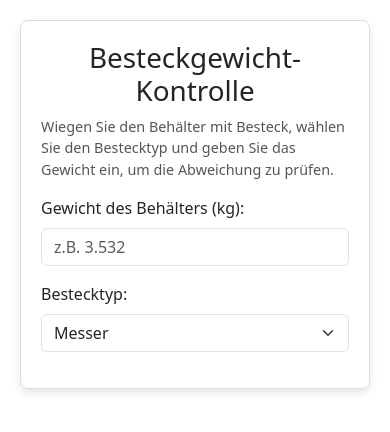
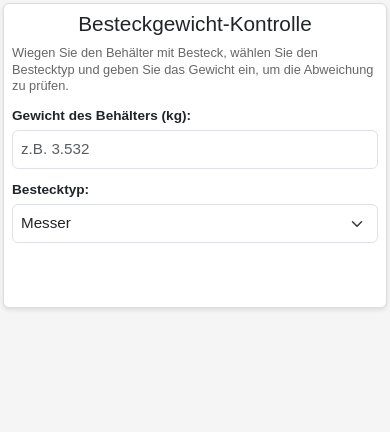
Before and after one commit to Redfighter181/besteckgewicht, a plain HTML site: page index.html in a window 390 px wide. Drawn offline with nearby package versions, Linux system fonts and the light colour scheme.

Commit message:
Update index.html
Grösse angepasst damit man das Resultat immer auf dem Bildschirm sieht.

```diff
--- a/index.html
+++ b/index.html
@@ -7,28 +7,116 @@
     <link href="https://cdn.jsdelivr.net/npm/bootstrap@5.3.0/dist/css/bootstrap.min.css" rel="stylesheet">
     <style>
         body {
-            margin: 20px;
+            margin: 0;
+            padding: 5px;
+            background: #f5f5f5;
+            font-family: Arial, sans-serif;
         }
         .container {
-            max-width: 600px;
-            margin: auto;
-            padding: 20px;
+            width: 100%;
+            max-width: 500px;
+            margin: 0 auto;
+            padding: 8px;
             border: 1px solid #ddd;
-            border-radius: 8px;
-            box-shadow: 0 4px 8px rgba(0, 0, 0, 0.1);
+            border-radius: 6px;
+            box-shadow: 0 2px 4px rgba(0, 0, 0, 0.1);
+            background: white;
         }
         .result {
-            margin-top: 20px;
-            font-size: 1.5rem;
+            margin-top: 10px;
+            font-size: 1.2rem;
             font-weight: bold;
             visibility: hidden;
             opacity: 0;
-            transition: opacity 0.5s ease, visibility 0.5s ease;
+            transition: opacity 0.3s ease, visibility 0.3s ease;
+            min-height: 50px;
+            display: flex;
+            align-items: center;
+            justify-content: center;
+            border-radius: 4px;
+            background: #f8f9fa;
         }
         .instructions {
-            font-size: 0.9rem;
-            color: #555;
-            margin-bottom: 15px;
+            font-size: 0.95rem;
+            color: #666;
+            margin-bottom: 10px;
+            line-height: 1.3;
+        }
+        h1 {
+            font-size: 1.6rem;
+            margin: 0 0 10px 0;
+            text-align: center;
+        }
+        .form-label {
+            font-size: 1rem;
+            margin-bottom: 4px;
+            font-weight: bold;
+        }
+        .form-control, .form-select {
+            font-size: 1.1rem;
+            padding: 8px 10px;
+            height: auto;
+        }
+        .mb-3 {
+            margin-bottom: 10px !important;
+        }
+
+        /* Kompakte Mobile Ansicht */
+        @media (max-width: 480px) {
+            body {
+                padding: 3px;
+            }
+            .container {
+                padding: 8px;
+            }
+            h1 {
+                font-size: 1.3rem;
+                margin-bottom: 8px;
+            }
+            .instructions {
+                font-size: 0.8rem;
+                margin-bottom: 8px;
+            }
+            .form-label {
+                font-size: 0.85rem;
+            }
+            .form-control, .form-select {
+                font-size: 0.95rem;
+                padding: 7px 8px;
+            }
+            .result {
+                font-size: 1rem;
+                min-height: 40px;
+                margin-top: 8px;
+            }
+            .mb-3 {
+                margin-bottom: 8px !important;
+            }
+        }
+
+        /* Sehr kleine Bildschirme */
+        @media (max-height: 600px) {
+            body {
+                padding: 2px;
+            }
+            .container {
+                padding: 6px;
+            }
+            h1 {
+                font-size: 1.2rem;
+                margin-bottom: 6px;
+            }
+            .instructions {
+                font-size: 0.75rem;
+                margin-bottom: 6px;
+            }
+            .mb-3 {
+                margin-bottom: 6px !important;
+            }
+            .result {
+                min-height: 35px;
+                margin-top: 6px;
+            }
         }
     </style>
 </head>
```
